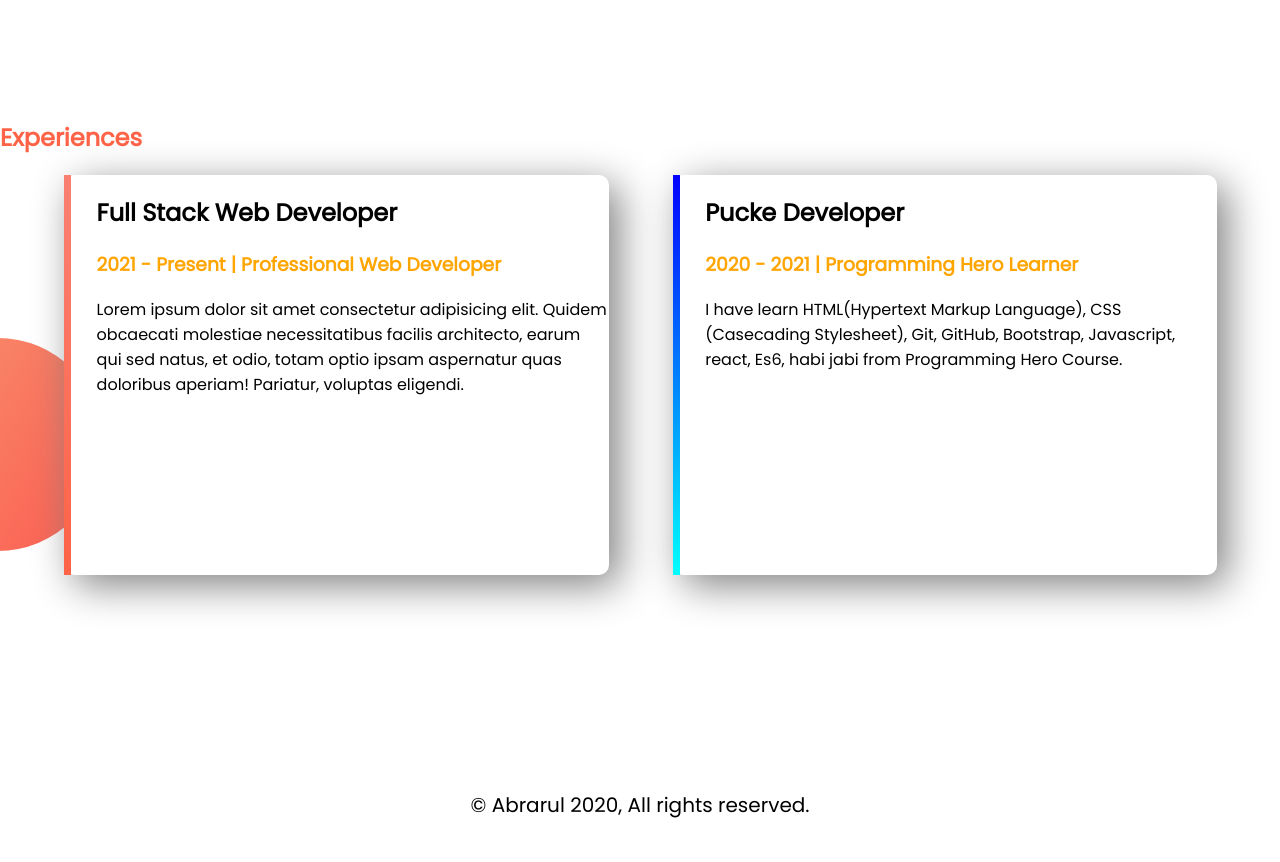
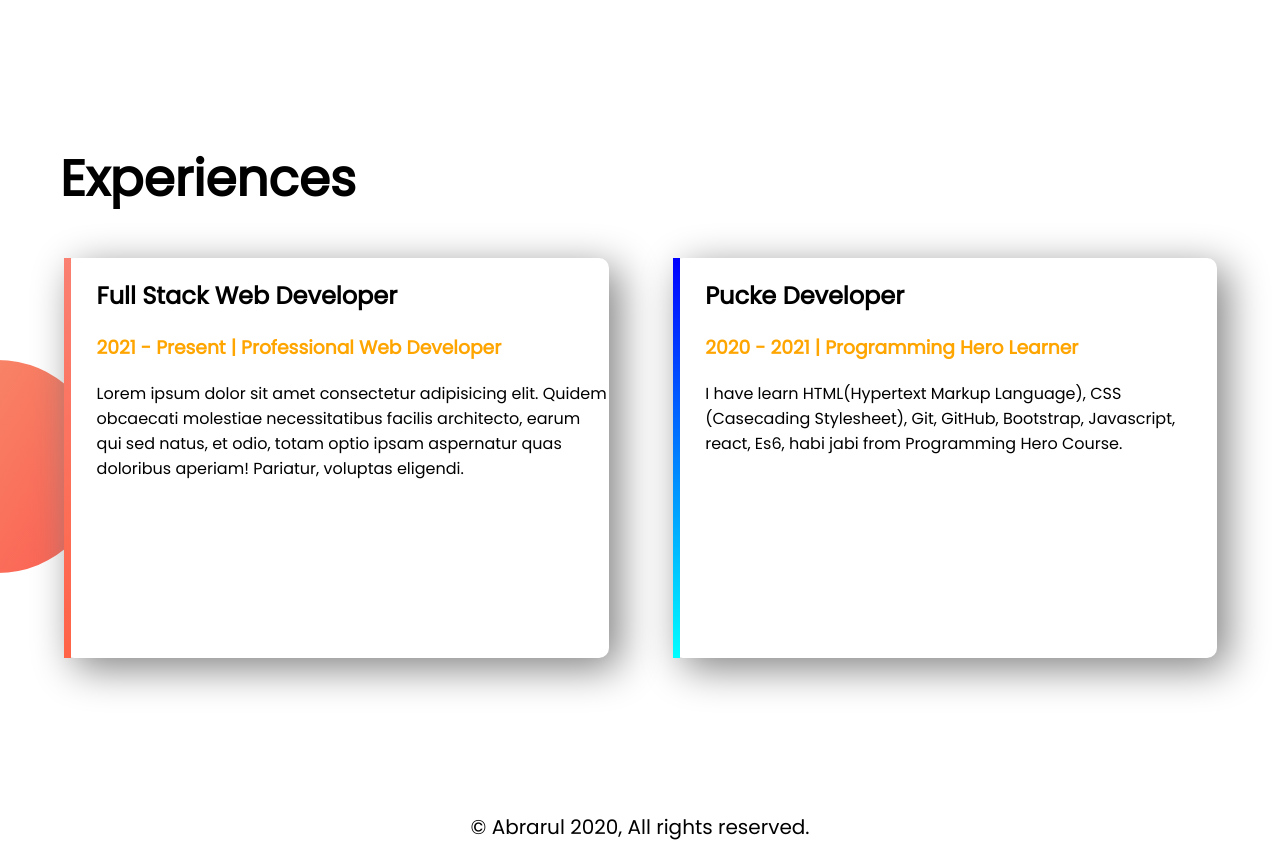
Before and after one commit to Abrarulctg/Web-Portfolio, a plain HTML site: page index.html in a window 1280 px wide. Shown: the part 1200-2062 px from the top of the page. Before the commit the page ends 2040 px from the top, so only its background shows below. Drawn offline with Linux system fonts and the light colour scheme.

Commit message:
Finished my First Portfolio

```diff
--- a/index.html
+++ b/index.html
@@ -35,7 +35,7 @@
    </section>
 
 
-   <section class="experience"> <h2 class="experience-head">Experiences</h2>
+   <section class="experience"> <h1 class="experience-head">Experiences</h1>
        <div id="full-stack" class="half-width single-experience" >
            <h2>Full Stack Web Developer</h2>
            <h3 class="orange-highlight">2021 - Present | Professional Web Developer</h3>
--- a/style.css
+++ b/style.css
@@ -48,7 +48,7 @@ section{
 }
 
 .experience-head{
-    color:tomato;
+    padding-left:60px;
 }
 
 .experience{
```
